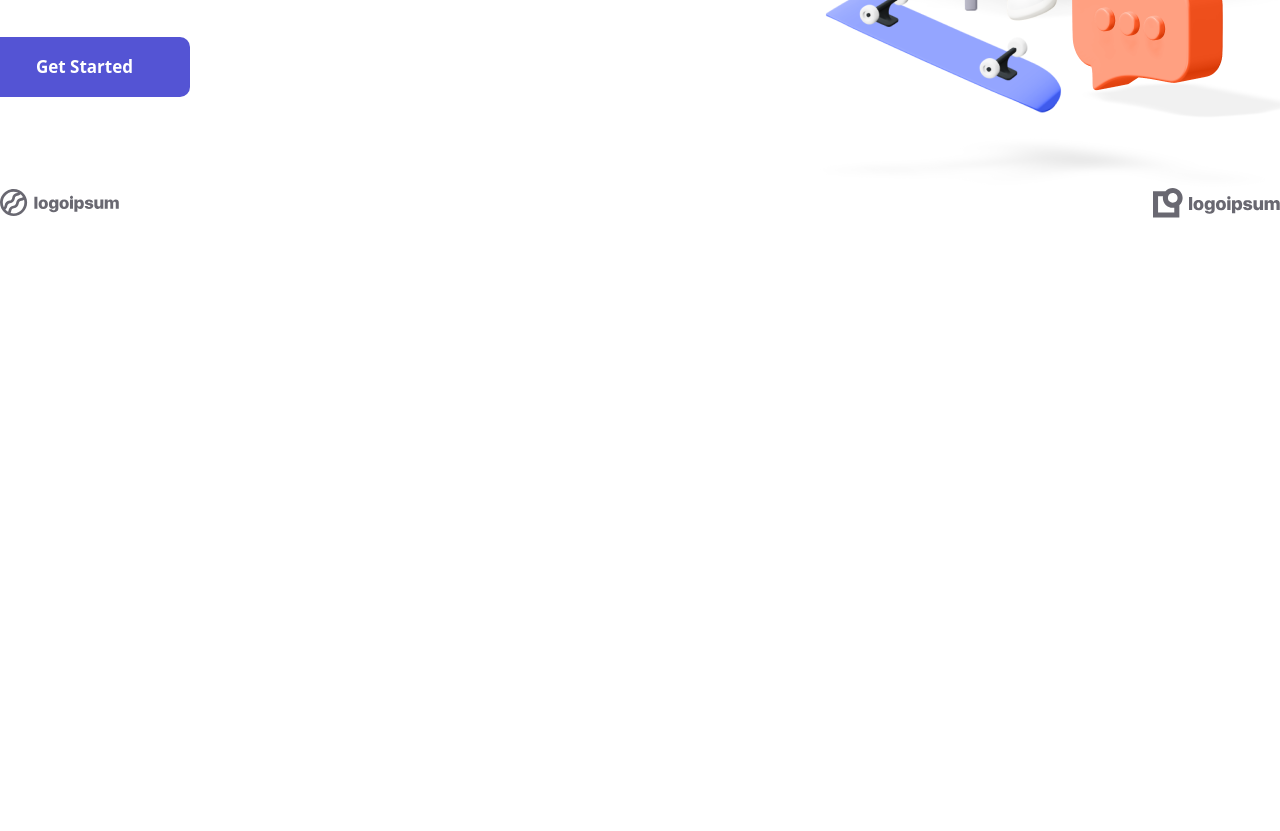
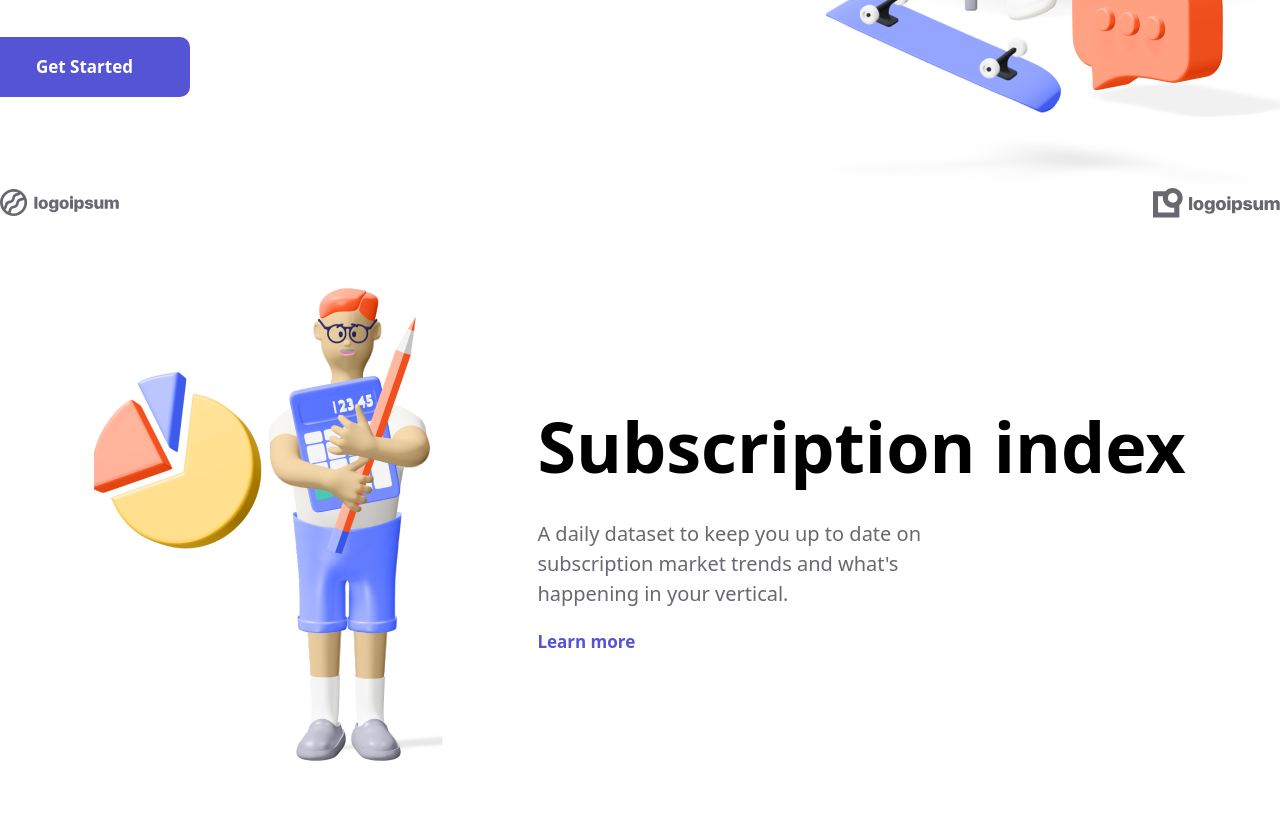
Before and after one commit to sino-Git379/tailandHomeWork, a website: page index.html in a window 1280 px wide. Shown: the part 536-1367 px from the top of the page. Before the commit the page ends 800 px from the top, so only its background shows below. Drawn offline with Linux system fonts and the light colour scheme.

Commit message:
Add section2 subscriptions index

```diff
--- a/index.html
+++ b/index.html
@@ -43,6 +43,14 @@
         <img src="./forimgs/Group (3).svg" alt="">
         <img src="./forimgs/Group (4).svg" alt="">
     </section>
+    <section class="flex max-w-[1440px] items-center justify-evenly m-auto py-[70px]">
+        <img src="./forimgs/Content Image 02.png" alt="">
+        <aside class="flex flex-col gap-y-[20px]">
+            <p class="text-[70px] font-[700]">Subscription index</p>
+            <p class="text-[#696871] w-[459px] h-[90px] text-[20px] font-[400]">A daily dataset to keep you up to date on subscription market trends and what's happening in your vertical.</p>
+            <p class="text-[17px] font-[700] text-[#5454D4]">Learn more</p>
+        </aside>
+    </section>
 
 </body>
 
```
Also changed, not shown: forimgs/Content Image 02.png (added), src/output.css.
